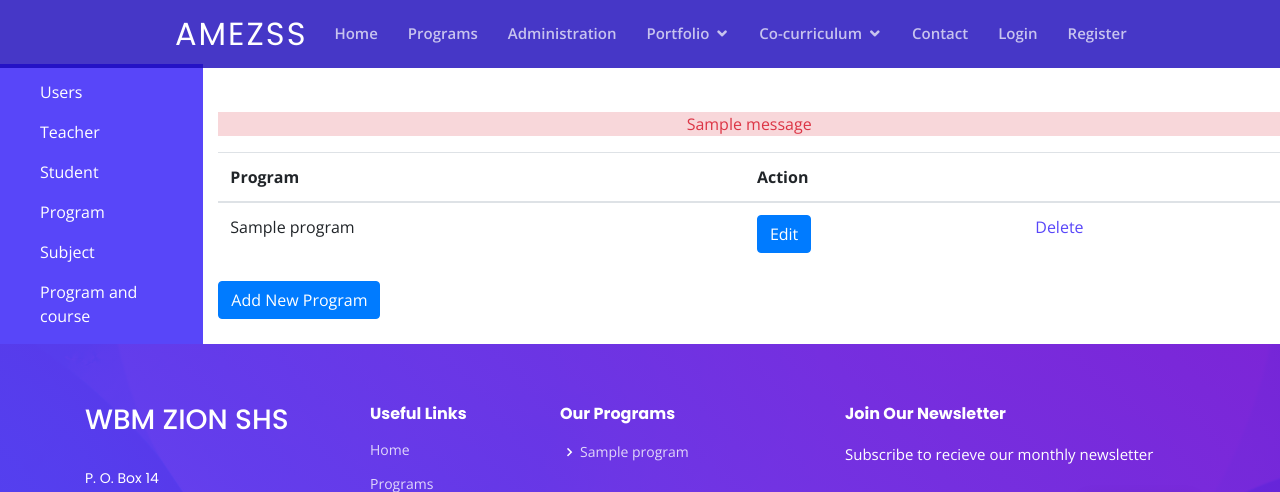
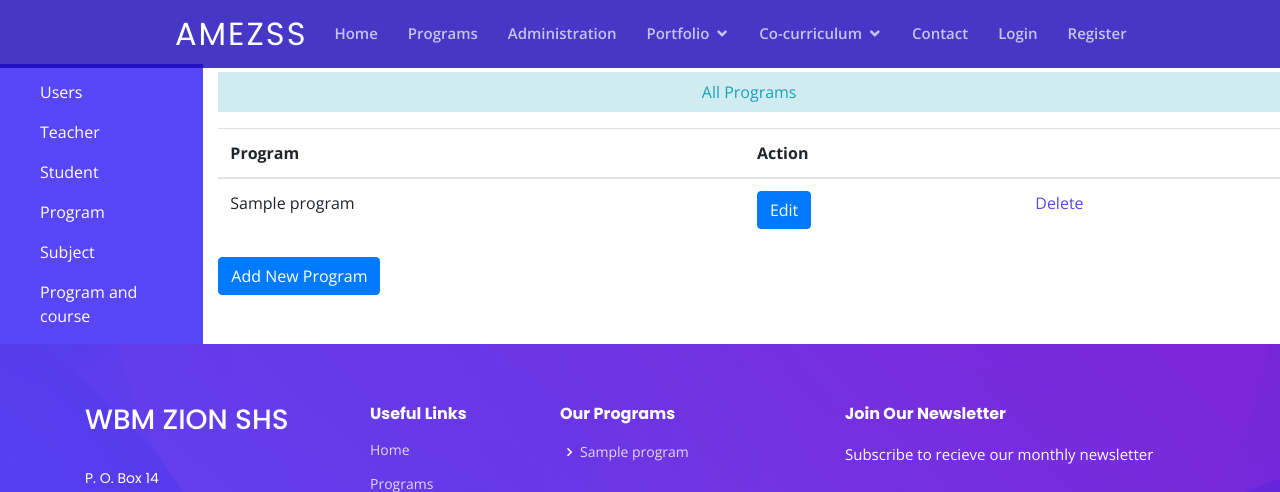
Before and after one commit to free20064u/testing, a Django app: page /program/ in a window 1280 px wide. Shown: the top 492 px of the page. Run offline with Django 3.2, Linux system fonts and the light colour scheme; tables that the repository leaves empty hold one stand-in row (values such as "Sample post"); one stand-in notice (Sample message) is shown; some libraries are stand-ins or nearby versions.

Commit message:
title to admin panel

```diff
--- a/myapp/templates/base.html
+++ b/myapp/templates/base.html
@@ -119,7 +119,7 @@
             <h4>Useful Links</h4>
             <nav>
               <ul>
-                <li><a href="{% url 'index'%} ">Home</a></li>
+                <li><a href="{% url 'index' %} ">Home</a></li>
                 <li><a href="{% url 'programs' %}">Programs</a></li>
                 <li><a href="#">Administration</a></li>
                 <li class="drop-down"><a href="#">Portfolio</a>
@@ -145,7 +145,7 @@
             <h4>Our Programs</h4>
             <ul>
               {% for  program in prog %}
-              <li><i class="bx bx-chevron-right"></i> <a href="{{ program.programs }}">{{ program.programs }}</a></li>
+              <li><i class="bx bx-chevron-right"></i> <a href="{% url 'programs' %}{{ program.programs }}">{{ program.programs }}</a></li>
               {% endfor %}
             </ul>
           </div>
--- a/myapp/templates/dashboard.html
+++ b/myapp/templates/dashboard.html
@@ -17,12 +17,18 @@
         </div>
         <div class="col-10">
             {% if messages %}
-                <p class="alert-danger text-danger mt-5 text-center">
                 {% for message in messages %}
-                    {{ message }}
-                {% endfor %}</p>
+                    {% if message.level == DEFAULT_MESSAGE_LEVELS.INFO %}
+                        <p class="alert-info text-info mt-2 pt-2 pb-2 text-center">
+                        {{ message }}
+                        </p>
+                    {% elif message.level == DEFAULT_MESSAGE_LEVELS.SUCCESS%}
+                        <p class="alert-success text-success mt-2 pt-2 pb-2 text-center">
+                        {{ message }}
+                        </p>
+                    {% endif %}
+                {% endfor %}
             {% endif %}
-
             {% if users is not None %}
             <table class="table table-hover">
                 <thead>
@@ -93,8 +99,9 @@
                         <td>{{ program.course3 }}</td>
                         <td>{{ program.course4 }}</td>
                         <td>
-                            <form action="" method="get">
-                                <button type=submit>Edit</button>
+                            <form action="{% url 'editprogramwithcourse' %}" method="get">
+                                <input type="hidden" name="pk" value="{{ program.id }}">
+                                <button type="submit" class="btn btn-primary">Edit</button>
                             </form>
                         </td>
                         <td><a href="#">Delete</a></td>
--- a/myapp/urls.py
+++ b/myapp/urls.py
@@ -19,5 +19,6 @@ urlpatterns = [
     path('send_gmail/', views.send_gmail, name='send_gmail'),
     path('editprogram', views.editprogram, name='editprogram'),
     path('editcourse', views.editcourse, name='editcourse'),
+    path('editprogramwithcourse', views.editprogramwithcourse, name='editprogramwithcourse'),
 
 ]
--- a/myapp/views.py
+++ b/myapp/views.py
@@ -61,7 +61,7 @@ def addcourse(request):
         form = Course(request.POST)
         form.is_valid()
         form.save()
-        messages.info(request, 'Course has been added succesfully')
+        messages.success(request, 'Course has been added succesfully')
         return redirect('subject')
     else:
         form = Course()
@@ -113,6 +113,7 @@ def dashboard(request):
 #Displays all users in the database on dashboard
 def allusers(request):
     users = User.objects.all().order_by('username')
+    messages.info(request, 'All users')
     context = {
         'prog': prog,
         'users': users
@@ -122,6 +123,7 @@ def allusers(request):
 #Displays users who are teachers
 def teachers(request):
     users = User.objects.filter(is_staff__exact=1).order_by()
+    messages.info(request, 'All Teachers')
     context = {
         'prog': prog,
         'users': users
@@ -131,6 +133,7 @@ def teachers(request):
 #Displays users who are students
 def students(request):
     users = User.objects.filter(is_staff__exact = 0).order_by('username')
+    messages.info(request, 'All Students')
     context = {
         'prog': prog,
         'users': users
@@ -141,6 +144,7 @@ def students(request):
 def program(request):
 
     programs = Programs.objects.all().order_by('program_name')
+    messages.info(request, 'All Programs')
 
     context = {
         'prog': prog,
@@ -151,6 +155,7 @@ def program(request):
 #Displayes subjects or courses to the admin
 def subject(request):
     subjects = Courses.objects.all().order_by('course_name')
+    messages.info(request, 'All Subject')
 
 
     context = {
@@ -162,6 +167,7 @@ def subject(request):
 #Displays programs and their respective courses or subject to the admin
 def programcourse(request):
     programcourses = ProgramWithCourses.objects.all().order_by('programs_id')
+    messages.info(request, 'All programs with courses')
     context = {
         'prog': prog,
         'programcourses': programcourses
@@ -204,6 +210,7 @@ def editprogram(request):
         form = Program(request.POST, instance=program)
         if form.is_valid():
             form.save()
+            messages.success(request, 'Program has been successfully updated')
             return HttpResponseRedirect('/program')
     else:
         pk = request.GET['pk']
@@ -224,6 +231,7 @@ def editcourse(request):
         form = Course(request.POST, instance=course)
         if form.is_valid():
             form.save()
+            messages.success(request, 'Subject has been successfully updated')
             return HttpResponseRedirect('/subject')
     else:
         pk = request.GET['pk']
@@ -235,3 +243,25 @@ def editcourse(request):
             'pk': pk
         }
         return render(request, 'addcourse.html', context)
+
+
+#Update program with courses already in database
+def editprogramwithcourse(request):
+    if request.method == "POST":
+        pk = request.POST['pk']
+        programwithcourse = get_object_or_404(ProgramWithCourses, pk=pk)
+        form = ProgramWithCourse(request.POST, instance=programwithcourse)
+        if form.is_valid():
+            form.save()
+            messages.success(request, 'Program with course has been successfully updated')
+            return HttpResponseRedirect('/programcourse')
+    else:
+        pk = request.GET['pk']
+        programwithcourse = get_object_or_404(ProgramWithCourses, pk=pk)
+        form = ProgramWithCourse(instance=programwithcourse)
+        context = {
+            'form': form,
+            'prog': prog,
+            'pk': pk
+        }
+        return render(request, 'addcourse.html', context)
```
